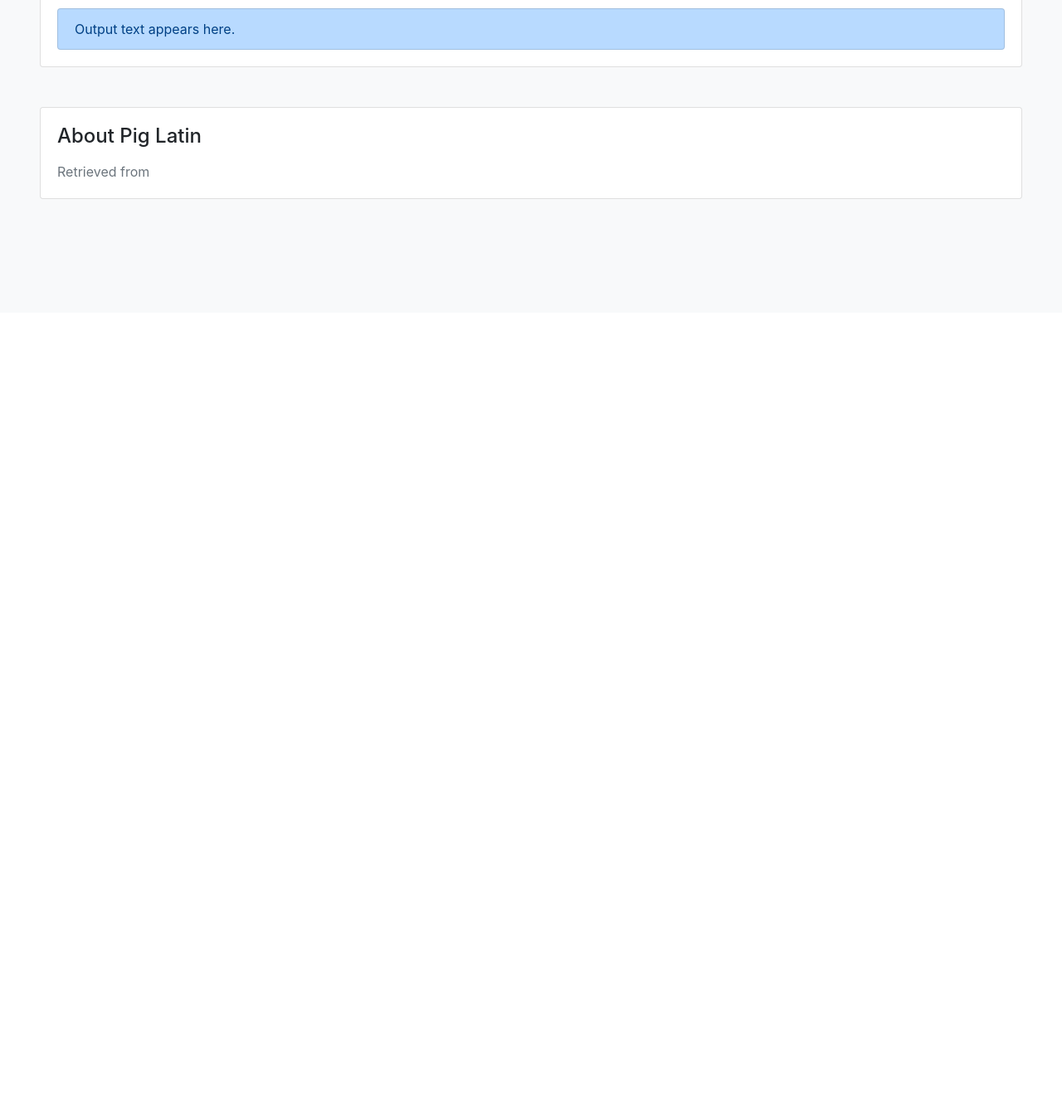
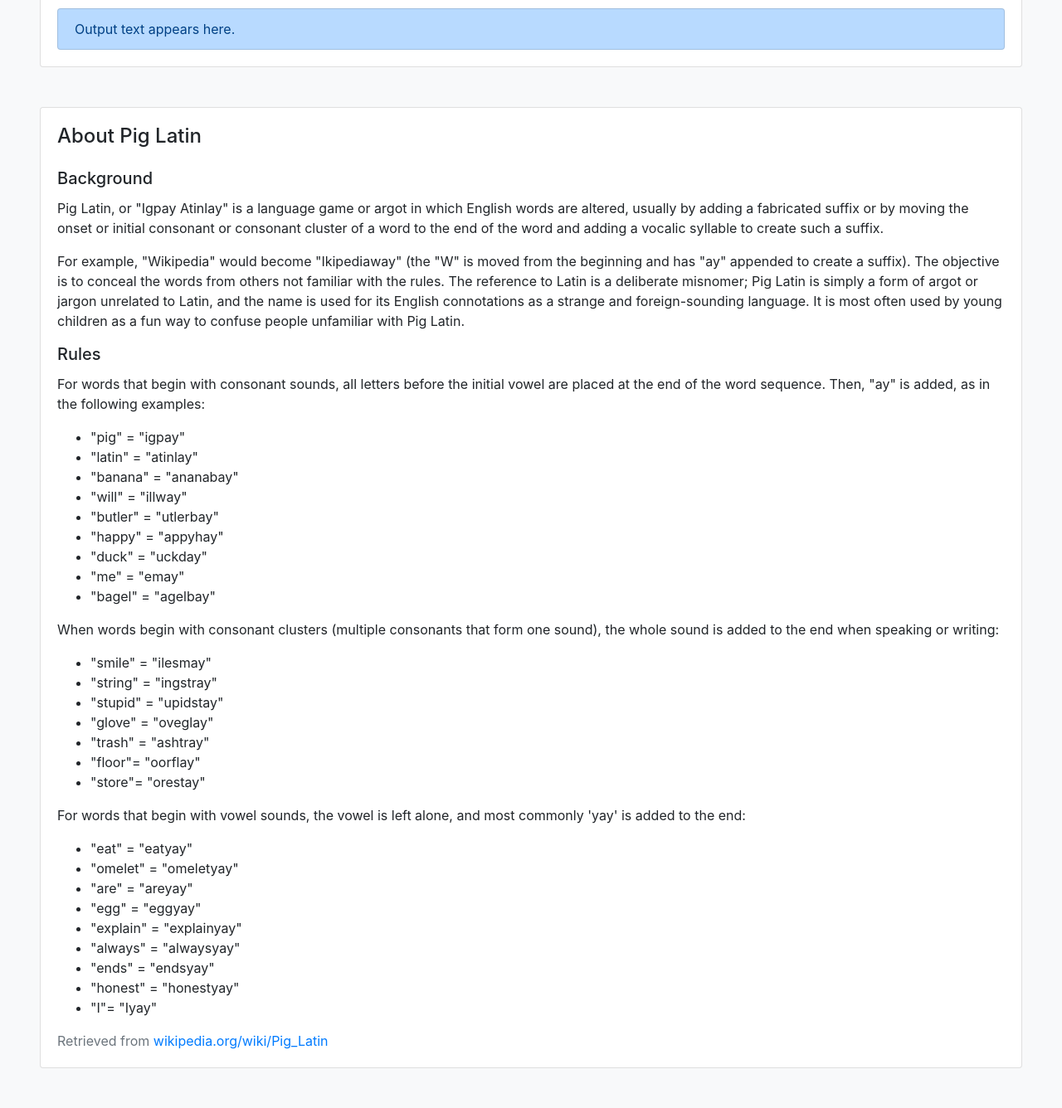
Before and after one commit to FrancisLangit/cypher, a Django app: page /app/pig_latin/ in a window 1280 px wide. Shown: the part 423-1759 px from the top of the page at 83% size. Before the commit the page ends 663 px from the top, so only its background shows below. Run offline with Django 3.2, Linux system fonts and the light colour scheme; some libraries are stand-ins or nearby versions.

Commit message:
Add content to about cards of all app pages

```diff
--- a/cypher_app/templates/cypher_app/app_about_caesar_cipher.html
+++ b/cypher_app/templates/cypher_app/app_about_caesar_cipher.html
@@ -3,13 +3,13 @@
 </h4>
 
 <p class="card-text">
-
+	In cryptography, a Caesar cipher, also known as Caesar's cipher, the shift cipher, Caesar's code or Caesar shift, is one of the simplest and most widely known encryption techniques. It is a type of substitution cipher in which each letter in the plaintext is replaced by a letter some fixed number of positions down the alphabet. For example, with a left shift of 3, D would be replaced by A, E would become B, and so on. The method is named after Julius Caesar, who used it in his private correspondence.
 </p>
 
 <p class="card-text">
-
+   The encryption step performed by a Caesar cipher is often incorporated as part of more complex schemes, such as the Vigenère cipher, and still has modern application in the ROT13 system. As with all single-alphabet substitution ciphers, the Caesar cipher is easily broken and in modern practice offers essentially no communications security.
 </p>
 
 <h8 class="card-subtitle mb-2 text-muted">
-    Retrieved from <a href=""></a>
+    Retrieved from <a href="https://en.wikipedia.org/wiki/Caesar_cipher">en.wikipedia.org/wiki/Caesar_cipher</a>
 </h8>
--- a/cypher_app/templates/cypher_app/app_about_pig_latin.html
+++ b/cypher_app/templates/cypher_app/app_about_pig_latin.html
@@ -2,14 +2,65 @@
     About Pig Latin
 </h4>
 
+<h5 class="card-title mt-4">
+    Background
+</h5>
+
 <p class="card-text">
-
+	Pig Latin, or "Igpay Atinlay" is a language game or argot in which English words are altered, usually by adding a fabricated suffix or by moving the onset or initial consonant or consonant cluster of a word to the end of the word and adding a vocalic syllable to create such a suffix.
 </p>
 
 <p class="card-text">
+   	For example, "Wikipedia" would become "Ikipediaway" (the "W" is moved from the beginning and has "ay" appended to create a suffix). The objective is to conceal the words from others not familiar with the rules. The reference to Latin is a deliberate misnomer; Pig Latin is simply a form of argot or jargon unrelated to Latin, and the name is used for its English connotations as a strange and foreign-sounding language. It is most often used by young children as a fun way to confuse people unfamiliar with Pig Latin.
+</p>
 
+<h5 class="card-title">
+    Rules
+</h5>
+
+<p class="card-text">
+	For words that begin with consonant sounds, all letters before the initial vowel are placed at the end of the word sequence. Then, "ay" is added, as in the following examples:
+	<ul>
+		<li>"pig" = "igpay"</li>
+		<li>"latin" = "atinlay"</li>
+		<li>"banana" = "ananabay"</li>
+		<li>"will" = "illway"</li>
+		<li>"butler" = "utlerbay"</li>
+		<li>"happy" = "appyhay"</li>
+		<li>"duck" = "uckday"</li>
+		<li>"me" = "emay"</li>
+		<li>"bagel" = "agelbay"</li>
+	</ul>
+</p>
+
+<p class="card-text">
+	When words begin with consonant clusters (multiple consonants that form one sound), the whole sound is added to the end when speaking or writing:
+	<ul>
+		<li>"smile" = "ilesmay"</li>
+		<li>"string" = "ingstray"</li>
+		<li>"stupid" = "upidstay"</li>
+		<li>"glove" = "oveglay"</li>
+		<li>"trash" = "ashtray"</li>
+		<li>"floor"= "oorflay"</li>
+		<li>"store"= "orestay"</li>
+	</ul>
+</p>
+
+<p class="card-text">
+	For words that begin with vowel sounds, the vowel is left alone, and most commonly 'yay' is added to the end:
+	<ul>
+		<li>"eat" = "eatyay"</li>
+		<li>"omelet" = "omeletyay"</li>
+		<li>"are" = "areyay"</li>
+		<li>"egg" = "eggyay"</li>
+		<li>"explain" = "explainyay"</li>
+		<li>"always" = "alwaysyay"</li>
+		<li>"ends" = "endsyay"</li>
+		<li>"honest" = "honestyay"</li>
+		<li>"I"= "Iyay"</li>
+	</ul>
 </p>
 
 <h8 class="card-subtitle mb-2 text-muted">
-    Retrieved from <a href=""></a>
+    Retrieved from <a href="https://en.wikipedia.org/wiki/Pig_Latin">wikipedia.org/wiki/Pig_Latin</a>
 </h8>
```
Also changed, not shown: cypher_app/templates/cypher_app/app_about_morse_code.html (+19 -3 lines).
